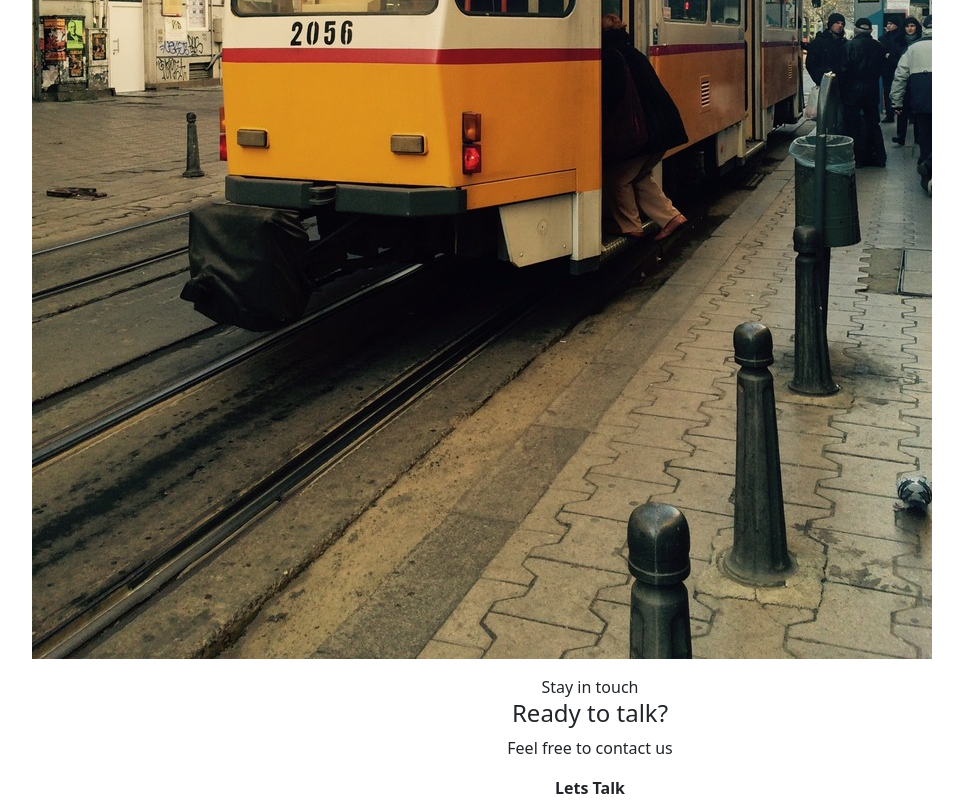
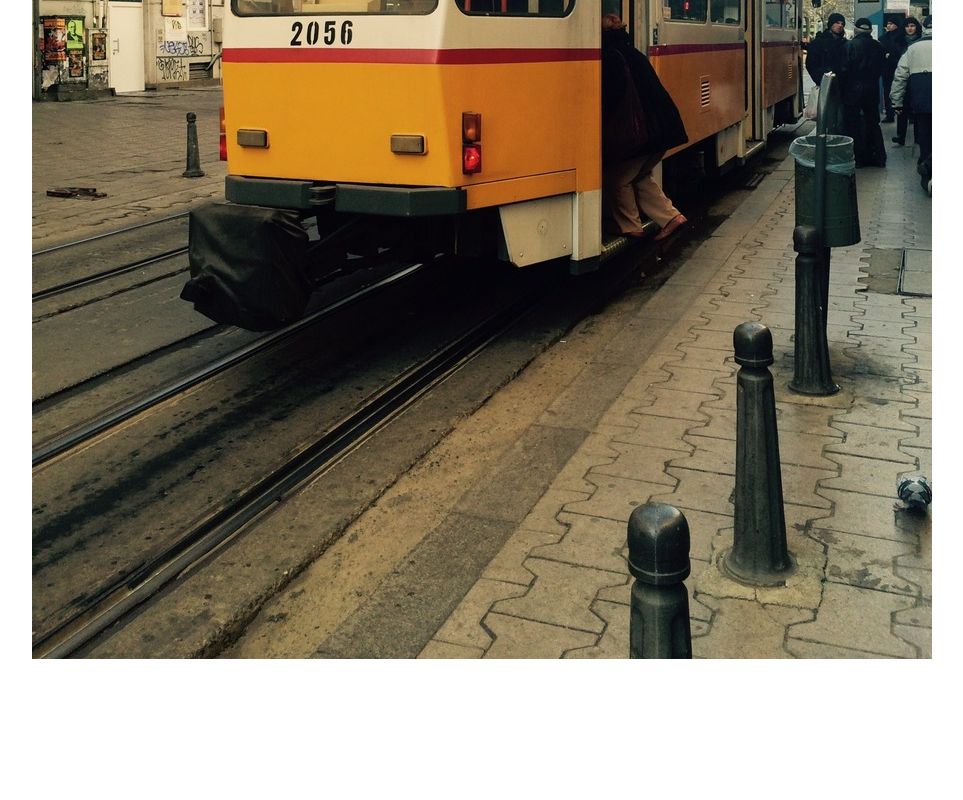
Before and after one commit to a-sana/a-sana.github.io, a plain HTML site: page index.html in a window 1280 px wide. Shown: the part 541-1341 px from the top of the page, without its empty margins (50-1013 px from the left). After the commit the page ends 1216 px from the top, so only its background shows below. Drawn offline with nearby package versions, Linux system fonts and the light colour scheme; files that its build step writes are made by us from their sources; files whose address does not match are found by name.

Commit message:
remove footer

```diff
--- a/index.html
+++ b/index.html
@@ -55,19 +55,6 @@
 
 
 
-   <!--  footer -->
-   <footer class="ds-footer text-center">
-     <div class="container">
-        <section>
-          <span>Stay in touch</span>
-          <h4>Ready to talk?</h4>
-          <p>Feel free to contact us</p>
-          <a href="mailto:test@test.com" class="ds-button">Lets Talk</a>
-        </section>
-
-     </div>
-   </footer>
-
 
     <script src="https://ajax.googleapis.com/ajax/libs/jquery/3.5.1/jquery.min.js"></script>
     <!-- Option 1: Bootstrap Bundle with Popper -->
```
